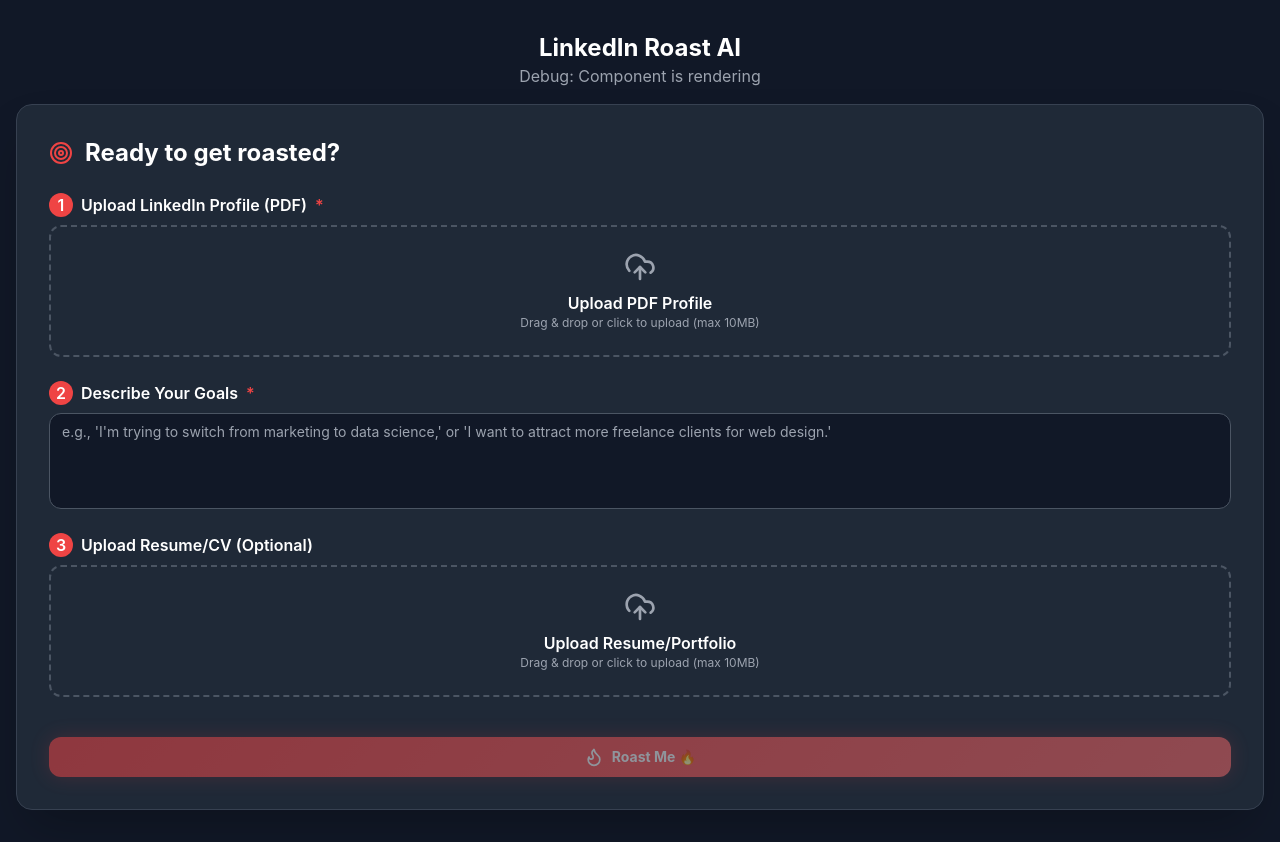
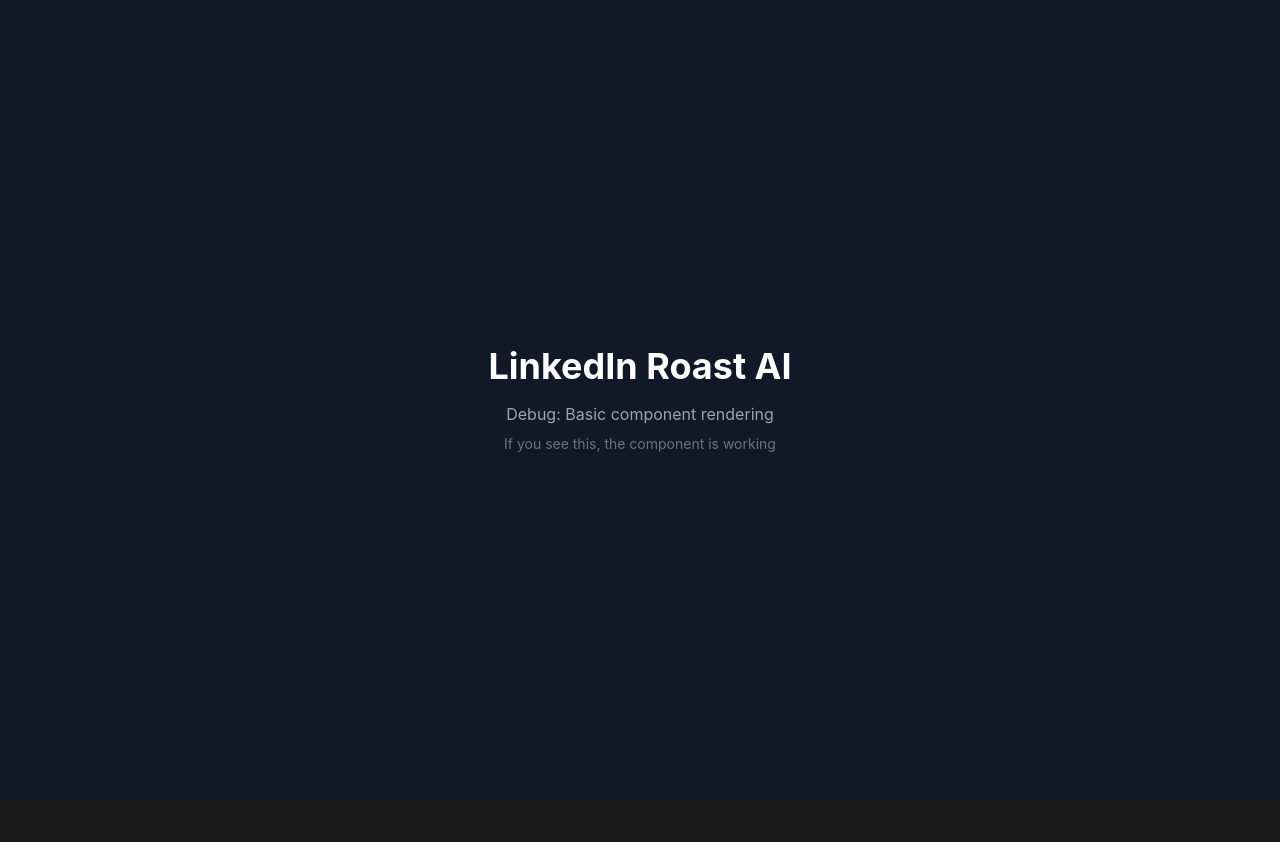
Before and after one commit to maguirehampson/linkedin-roast-ai, a Next.js app: page / in a window 1280 px wide. After the commit the page ends 800 px from the top, so only its background shows below. Built offline with nearby package versions, Linux system fonts and the light colour scheme.

Commit message:
debug: create minimal RoastPage component to isolate client-side error

```diff
--- a/components/RoastPage.tsx
+++ b/components/RoastPage.tsx
@@ -1,336 +1,14 @@
 "use client"
 
-import React, { useState } from "react";
-import { motion, AnimatePresence } from "framer-motion";
-import { Flame, Zap, Target, Share2, Mail, RefreshCw } from "lucide-react";
-
-import RoastForm from "./roast/RoastForm";
-import LoadingState from "./roast/LoadingState";
-import RoastResults from "./roast/RoastResults";
-// import EmailCapture from "./roast/EmailCapture";
-// import ShareModal from "./roast/ShareModal";
-
-// Proper TypeScript interfaces
-interface RoastResult {
-  id: string;
-  goals_text: string;
-  profile_pdf_url: string;
-  context_file_url?: string;
-  roast_text: string;
-  savage_score: string; // e.g., "65/100"
-  brutal_feedback: string;
-  constructive_path_forward: string;
-  hashtags_to_avoid: string[];
-  top_skills_to_highlight: string[];
-  session_id: string;
-  vibe_tags: string[];
-  share_quote: string;
-  meme_caption: string;
-  diagnostics: { type: string; text: string; comment: string }[];
-}
-
-interface EmailLead {
-  id: string;
-  email: string;
-  roast_result_id?: string;
-  wants_upgrade: boolean;
-}
-
-interface RoastFormData {
-  profilePdf: File;
-  goals: string;
-  contextFile?: File;
-}
-
-// File upload function with proper error handling
-const UploadFile = async ({ file }: { file: File }): Promise<{ file_url: string }> => {
-  // Validate file size (10MB limit)
-  const maxSize = 10 * 1024 * 1024; // 10MB
-  if (file.size > maxSize) {
-    throw new Error('File size exceeds 10MB limit');
-  }
-
-  // Validate file type
-  const allowedTypes = ['application/pdf', 'application/msword', 'application/vnd.openxmlformats-officedocument.wordprocessingml.document'];
-  if (!allowedTypes.includes(file.type)) {
-    throw new Error('Invalid file type. Please upload PDF or Word documents only.');
-  }
-
-  // Upload file to server
-  const formData = new FormData();
-  formData.append('file', file);
-
-  const response = await fetch('/api/upload', {
-    method: 'POST',
-    body: formData,
-  });
-
-  if (!response.ok) {
-    const errorData = await response.json().catch(() => ({}));
-    throw new Error(errorData.error || 'Failed to upload file');
-  }
-
-  const result = await response.json();
-  return { file_url: result.file_url };
-};
-
-// PDF text extraction function
-const extractTextFromPDF = async (file: File): Promise<string> => {
-  try {
-    // First upload the file
-    const { file_url } = await UploadFile({ file });
-
-    // Then extract text from the uploaded file
-    const response = await fetch('/api/extract-text', {
-      method: 'POST',
-      headers: {
-        'Content-Type': 'application/json',
-      },
-      body: JSON.stringify({ fileUrl: file_url }),
-    });
-
-    if (!response.ok) {
-      const errorData = await response.json().catch(() => ({}));
-      throw new Error(errorData.error || 'Failed to extract text from PDF');
-    }
-
-    const result = await response.json();
-    return result.text;
-  } catch (error) {
-    console.error('Error extracting text from PDF:', error);
-    throw new Error(error instanceof Error ? error.message : 'Failed to extract text from PDF');
-  }
-};
-
-// AI roast generation function
-const InvokeLLM = async ({ goals, profileText, contextText }: { goals: string; profileText: string; contextText?: string }) => {
-  const response = await fetch('/api/roast', {
-    method: 'POST',
-    headers: {
-      'Content-Type': 'application/json',
-    },
-    body: JSON.stringify({
-      goals,
-      profileText,
-      contextText,
-    }),
-  });
-
-  if (!response.ok) {
-    const errorData = await response.json().catch(() => ({}));
-    throw new Error(errorData.error || 'Failed to generate roast');
-  }
-
-  return await response.json();
-};
-
-// Database operations (now using real API)
-const RoastResult = {
-  create: async (data: Omit<RoastResult, 'id'> & { id?: string }): Promise<RoastResult> => {
-    // The roast is already created in the API, just return the data
-    return {
-      id: data.id || Math.random().toString(36).substr(2, 9),
-      ...data
-    };
-  }
-};
-
-const EmailLead = {
-  create: async (data: Omit<EmailLead, 'id'>): Promise<EmailLead> => {
-    const response = await fetch('/api/email', {
-      method: 'POST',
-      headers: {
-        'Content-Type': 'application/json',
-      },
-      body: JSON.stringify(data),
-    });
-
-    if (!response.ok) {
-      const errorData = await response.json().catch(() => ({}));
-      throw new Error(errorData.error || 'Failed to save email');
-    }
-
-    const result = await response.json();
-    return {
-      id: result.id,
-      ...data
-    };
-  }
-};
+import React from "react";
 
 export default function RoastPage() {
-  const [currentStep, setCurrentStep] = useState<"input" | "loading" | "results">("input");
-  const [roastData, setRoastData] = useState<RoastResult | null>(null);
-  const [showEmailCapture, setShowEmailCapture] = useState(false);
-  const [showShareModal, setShowShareModal] = useState(false);
-  const [error, setError] = useState<string | null>(null);
-  const [sessionId] = useState(() => Math.random().toString(36).substr(2, 9));
-
-  // Debug logging
-  console.log('RoastPage rendering, currentStep:', currentStep);
-
-  const handleRoastSubmit = async (formData: RoastFormData) => {
-    setCurrentStep("loading");
-    setError(null);
-
-    try {
-      const { profilePdf, goals, contextFile } = formData;
-      const fileUrls = [];
-      let profilePdfUrl = '';
-      let contextFileUrl: string | null = null;
-
-      // Upload profile PDF
-      const { file_url: pdfUrl } = await UploadFile({ file: profilePdf });
-      profilePdfUrl = pdfUrl;
-      fileUrls.push(profilePdfUrl);
-
-      // Upload context file if it exists
-      if (contextFile) {
-        const { file_url: contextUrl } = await UploadFile({ file: contextFile });
-        contextFileUrl = contextUrl;
-        fileUrls.push(contextUrl);
-      }
-
-      // Extract text from PDF
-      const profileText = await extractTextFromPDF(profilePdf);
-
-      const contextText = contextFile ? await extractTextFromPDF(contextFile) : undefined;
-
-      const response = await InvokeLLM({
-        goals,
-        profileText,
-        contextText,
-      });
-
-      const result = await RoastResult.create({
-        goals_text: goals,
-        profile_pdf_url: profilePdfUrl,
-        context_file_url: contextFileUrl || undefined,
-        roast_text: response.roast,
-        savage_score: response.savage_score,
-        brutal_feedback: response.brutal_feedback,
-        constructive_path_forward: response.constructive_path_forward,
-        hashtags_to_avoid: response.hashtags_to_avoid,
-        top_skills_to_highlight: response.top_skills_to_highlight,
-        vibe_tags: response.vibe_tags,
-        share_quote: response.share_quote,
-        meme_caption: response.meme_caption,
-        diagnostics: response.diagnostics,
-        session_id: sessionId
-      });
-
-      setRoastData(result);
-      setCurrentStep("results");
-    } catch (error) {
-      console.error('Error generating roast:', error);
-      setError(error instanceof Error ? error.message : 'Failed to generate roast');
-      setCurrentStep("input");
-    }
-  };
-
-  const handleTryAgain = () => {
-    setCurrentStep("input");
-    setRoastData(null);
-    setError(null);
-  };
-
-  const handleEmailCapture = async (email: string, wantsUpgrade: boolean = false) => {
-    try {
-      await EmailLead.create({
-        email,
-        roast_result_id: roastData?.id,
-        wants_upgrade: wantsUpgrade
-      });
-      setShowEmailCapture(false);
-      // You could show a success message here
-    } catch (error) {
-      console.error('Error saving email:', error);
-      // Handle error appropriately
-    }
-  };
-
-  const handleShare = () => {
-    setShowShareModal(true);
-  };
-
   return (
-    <div className="min-h-screen bg-gray-900 text-white">
-      <div className="container mx-auto px-4 py-8">
-        {/* Debug fallback */}
-        <div className="text-center mb-4">
-          <h1 className="text-2xl font-bold text-white">LinkedIn Roast AI</h1>
-          <p className="text-gray-400">Debug: Component is rendering</p>
-        </div>
-
-        <AnimatePresence mode="wait">
-          {currentStep === "input" && (
-            <motion.div
-              key="input"
-              initial={{ opacity: 0, y: 20 }}
-              animate={{ opacity: 1, y: 0 }}
-              exit={{ opacity: 0, y: -20 }}
-              transition={{ duration: 0.3 }}
-            >
-              <RoastForm onSubmit={handleRoastSubmit} />
-              {error && (
-                <motion.div
-                  initial={{ opacity: 0, y: 10 }}
-                  animate={{ opacity: 1, y: 0 }}
-                  className="mt-4 p-4 bg-red-900 border border-red-700 rounded-lg"
-                >
-                  <p className="text-red-200">{error}</p>
-                </motion.div>
-              )}
-            </motion.div>
-          )}
-
-          {currentStep === "loading" && (
-            <motion.div
-              key="loading"
-              initial={{ opacity: 0, y: 20 }}
-              animate={{ opacity: 1, y: 0 }}
-              exit={{ opacity: 0, y: -20 }}
-              transition={{ duration: 0.3 }}
-            >
-              <LoadingState />
-            </motion.div>
-          )}
-
-          {currentStep === "results" && roastData && (
-            <motion.div
-              key="results"
-              initial={{ opacity: 0, y: 20 }}
-              animate={{ opacity: 1, y: 0 }}
-              exit={{ opacity: 0, y: -20 }}
-              transition={{ duration: 0.3 }}
-            >
-              <RoastResults
-                roastData={roastData}
-                onTryAgain={handleTryAgain}
-                onEmailCapture={() => setShowEmailCapture(true)}
-                onShare={handleShare}
-              />
-            </motion.div>
-          )}
-        </AnimatePresence>
-
-        {/* Temporarily commented out to debug
-        {showEmailCapture && (
-          <EmailCapture
-            isOpen={showEmailCapture}
-            onClose={() => setShowEmailCapture(false)}
-            onSubmit={handleEmailCapture}
-          />
-        )}
-
-        {showShareModal && roastData && (
-          <ShareModal
-            isOpen={showShareModal}
-            onClose={() => setShowShareModal(false)}
-            roastData={roastData}
-          />
-        )}
-        */}
+    <div className="min-h-screen bg-gray-900 text-white flex items-center justify-center">
+      <div className="text-center">
+        <h1 className="text-4xl font-bold mb-4">LinkedIn Roast AI</h1>
+        <p className="text-gray-400">Debug: Basic component rendering</p>
+        <p className="text-sm text-gray-500 mt-2">If you see this, the component is working</p>
       </div>
     </div>
   );
```
